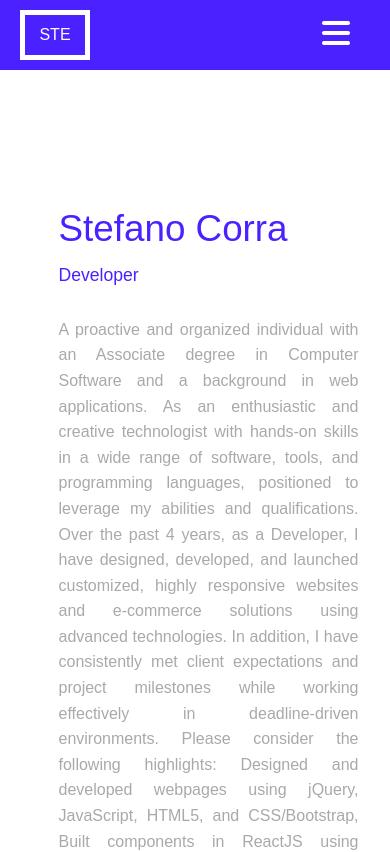
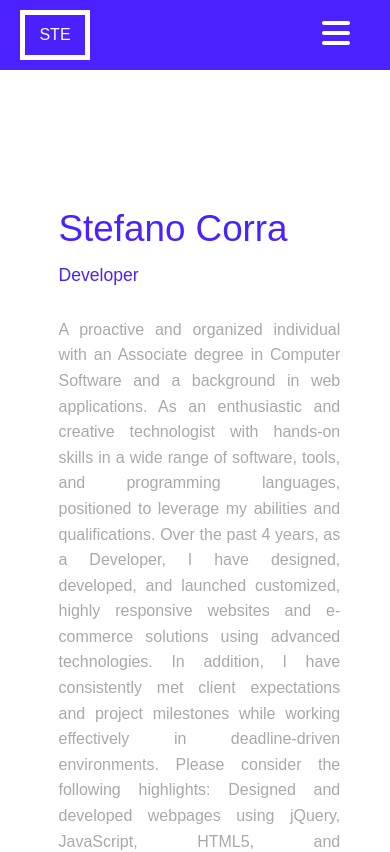
Before and after one commit to stecor/portfolio_react, a React (Create React App) app: page / in a window 390 px wide. Shown: the top 852 px of the page. Built offline with nearby package versions, Linux system fonts and the light colour scheme.

Commit message:
fix profile

```diff
--- a/src/css/App.css
+++ b/src/css/App.css
@@ -82,7 +82,7 @@
   }
 
   .home p {
-    width: 300px;
+    width: 85%;
     text-align: justify;
     text-justify: inter-word;
   }
```
